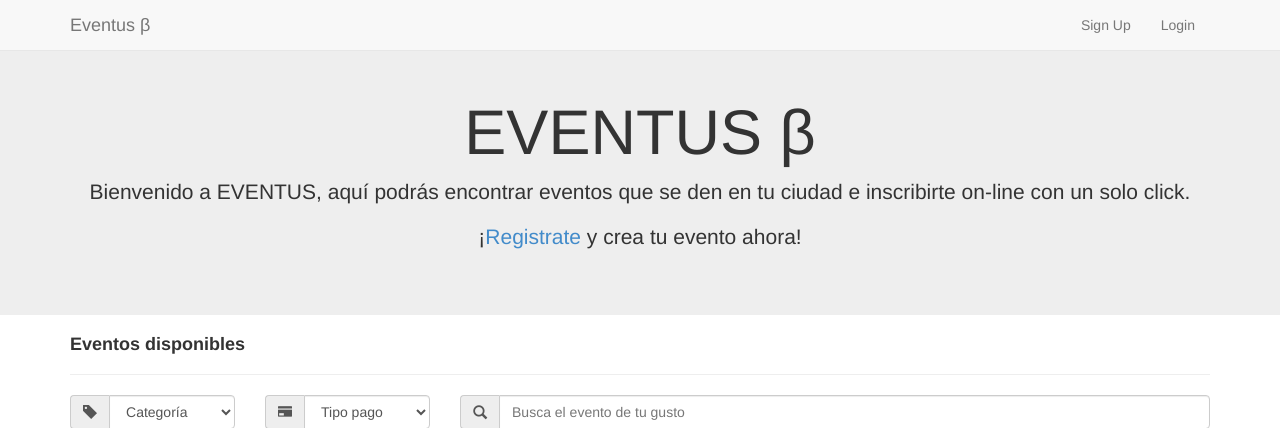
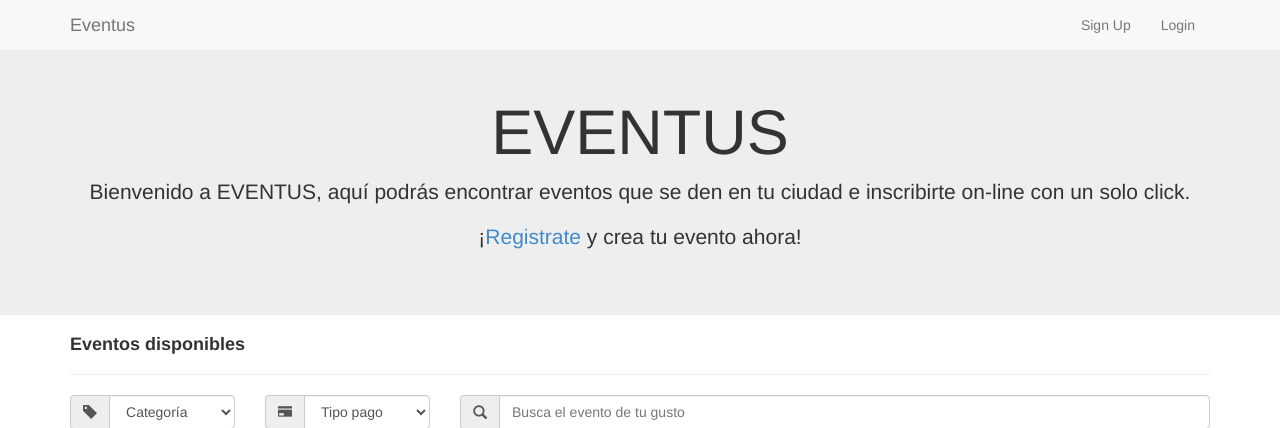
Before and after one commit to DevCodela/eventus_beta, a Django app: page / in a window 1280 px wide. Shown: the top 428 px of the page. Run offline with Django 3.2, Linux system fonts and the light colour scheme; grey boxes labelled with a size stand in for pictures from a placeholder-image service; some libraries are stand-ins or nearby versions.

Commit message:
cambios en templates

```diff
--- a/eventus/templates/base.html
+++ b/eventus/templates/base.html
@@ -2,7 +2,7 @@
 <html lang="en">
 <head>
     <meta charset="UTF-8">
-    <title>{% block title %}Bienvenido{% endblock title %} · Eventus &beta;</title>
+    <title>{% block title %}Bienvenido{% endblock title %} · Eventus</title>
     {% block css %}{% endblock css %}
 </head>
 <body>
--- a/eventus/templates/events/home.html
+++ b/eventus/templates/events/home.html
@@ -13,7 +13,7 @@
                     <span class="icon-bar"></span>
                     <span class="icon-bar"></span>
                 </button>
-                <a class="navbar-brand" href="#">Eventus &beta;</a>
+                <a class="navbar-brand" href="#">Eventus</a>
             </div>
             <div class="collapse navbar-collapse">
                 <ul class="nav navbar-nav pull-right">
@@ -26,7 +26,7 @@
 
     <div class="jumbotron">
       <div class="container text-center">
-        <h1>EVENTUS &beta;</h1>
+        <h1>EVENTUS</h1>
         <p>Bienvenido a EVENTUS, aquí podrás encontrar eventos que se den en tu ciudad e inscribirte on-line con un solo click.</p>
         <p>¡<a role="button">Registrate</a> y crea tu evento ahora!</p>
       </div>
```
